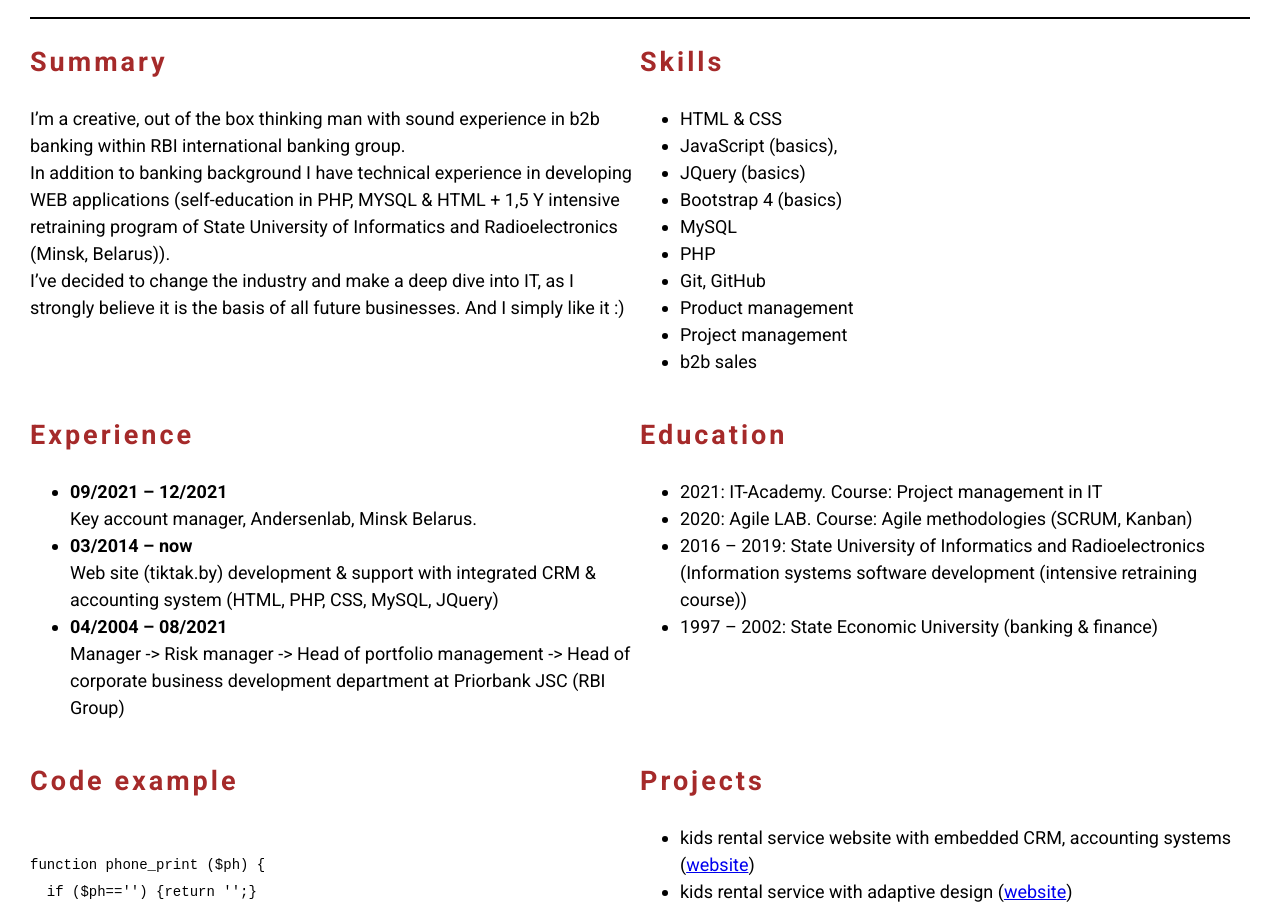
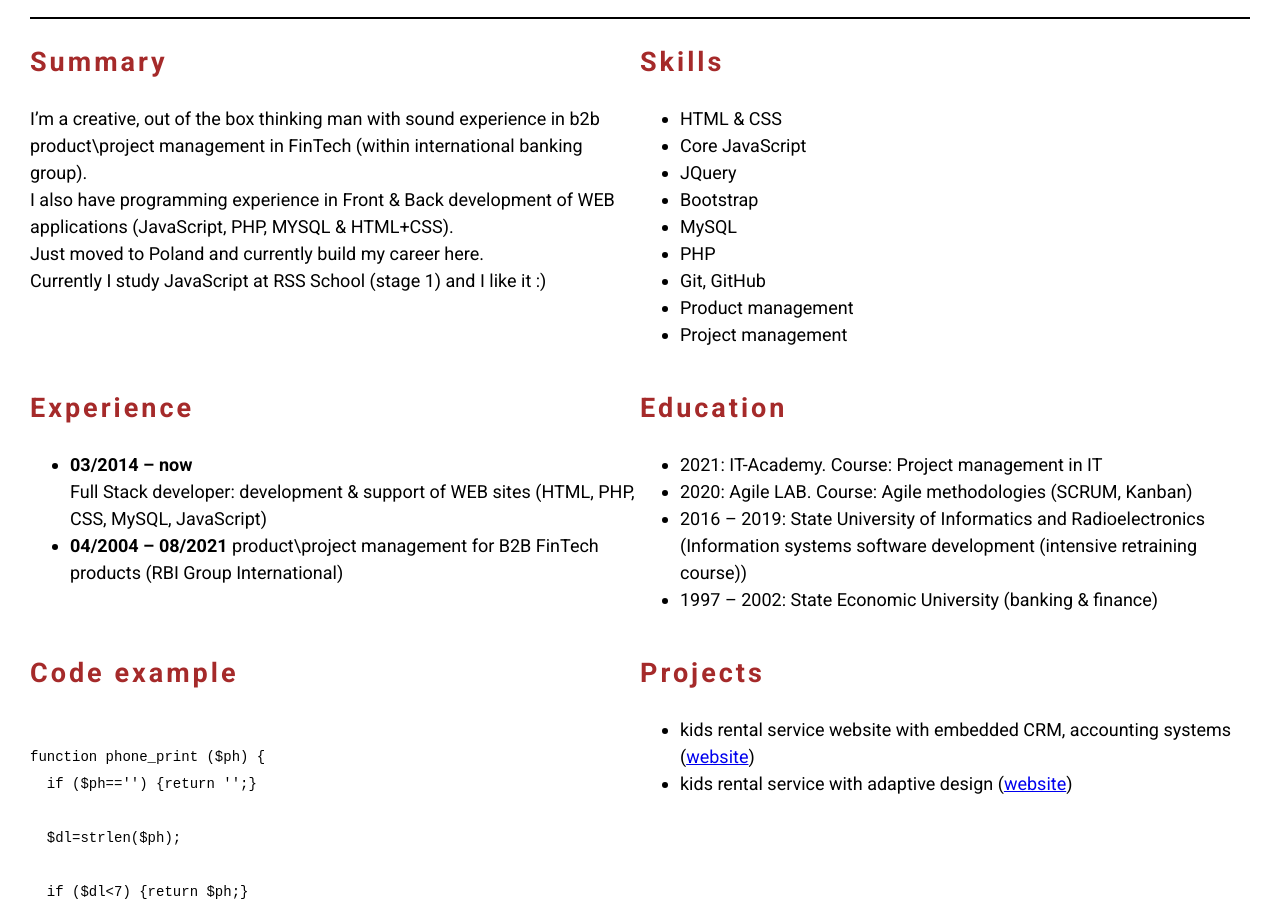
Before and after one commit to BelVeter/rsschool-cv, a plain HTML site: page index.html in a window 1280 px wide. Shown: the part 420-1341 px from the top of the page. Drawn offline with Linux system fonts and the light colour scheme.

Commit message:
feat: summary & experience refactored

```diff
--- a/index.html
+++ b/index.html
@@ -68,9 +68,11 @@
       <section class="section" id="summary">
         <h2>Summary</h2>
         <p>
-          I’m a creative, out of the box thinking man with sound experience in b2b banking within RBI international banking group.<br>
-          In addition to banking background I have technical experience in developing WEB applications (self-education in PHP, MYSQL & HTML + 1,5 Y intensive retraining program of State University of Informatics and Radioelectronics (Minsk, Belarus)).<br>
-          I’ve decided to change the industry and make a deep dive into IT, as I strongly believe it is the basis of all future businesses. And I simply like it :)
+          I’m a creative, out of the box thinking man with sound experience in b2b product\project management in FinTech (within international banking group).<br>
+          I also have programming experience in Front & Back development of WEB applications (JavaScript, PHP, MYSQL & HTML+CSS).<br>
+          Just moved to Poland and currently build my career here.<br>
+          Currently I study JavaScript at RSS School (stage 1) and I like it :)
+
         </p>
       </section>
 
@@ -79,23 +81,21 @@
         <h2>Skills</h2>
         <ul>
           <li>HTML &amp; CSS</li>
-          <li>JavaScript (basics),</li>
-          <li>JQuery (basics)</li>
-          <li>Bootstrap 4 (basics)</li>
+          <li>Core JavaScript</li>
+          <li>JQuery</li>
+          <li>Bootstrap</li>
           <li>MySQL</li>
           <li>PHP</li>
           <li>Git, GitHub</li>
           <li>Product management</li>
           <li>Project management</li>
-          <li>b2b sales</li>
         </ul>
       </section>
       <section class="section" id="experience">
         <h2>Experience</h2>
         <ul>
-          <li><strong>09/2021 – 12/2021</strong> <br>Key account manager, Andersenlab, Minsk Belarus.</li>
-          <li><strong>03/2014 – now</strong>  <br>Web site (tiktak.by) development & support with integrated СRM & accounting system (HTML, PHP, CSS, MySQL, JQuery)</li>
-          <li><strong>04/2004 – 08/2021</strong> <br>Manager -> Risk manager -> Head of portfolio management -> Head of corporate business development department at Priorbank JSC (RBI Group)</li>
+          <li><strong>03/2014 – now</strong>  <br>Full Stack developer: development & support of WEB sites (HTML, PHP, CSS, MySQL, JavaScript)</li>
+          <li><strong>04/2004 – 08/2021</strong> product\project management for B2B FinTech products (RBI Group International)</li>
         </ul>
       </section>
       <section class="section" id="education">
```
